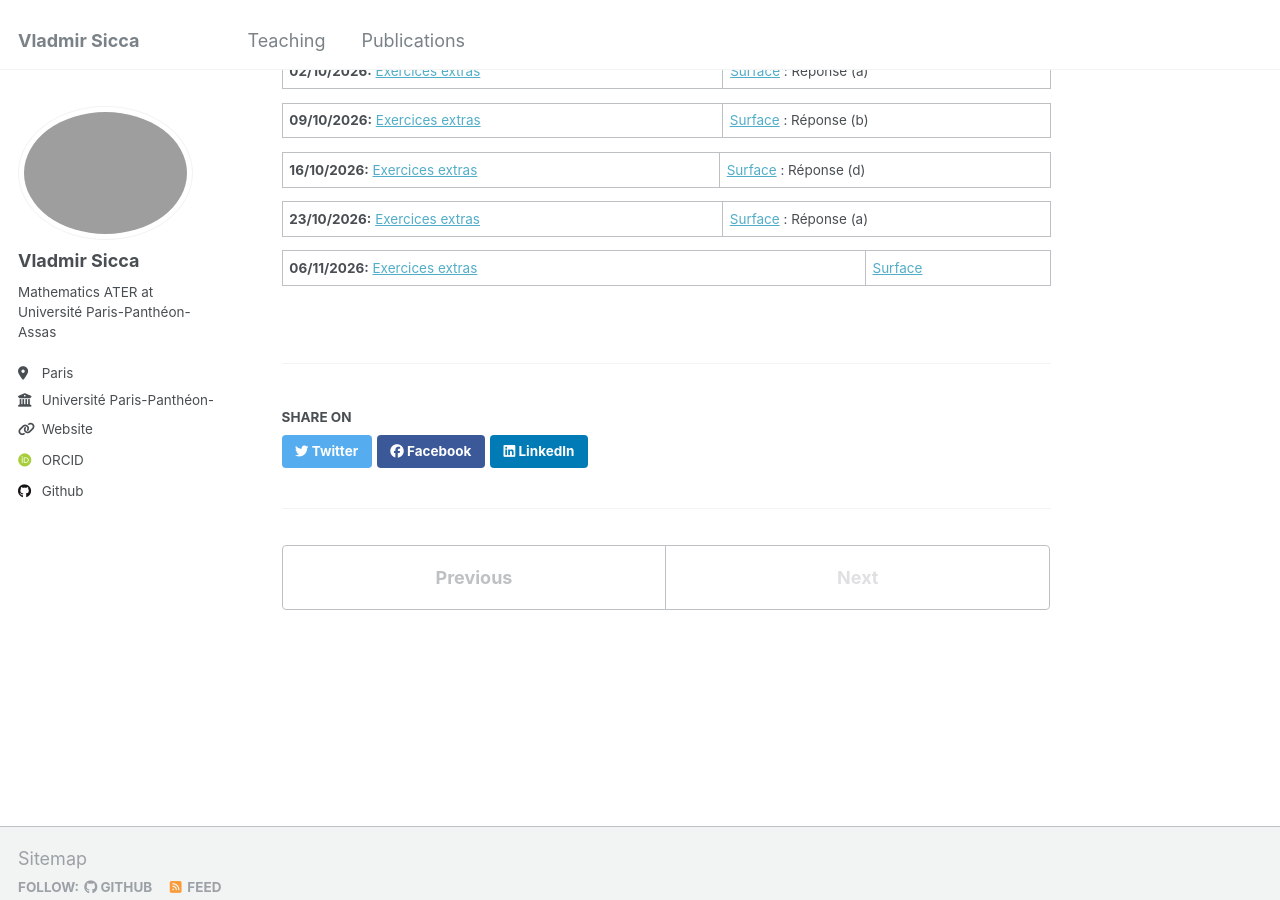
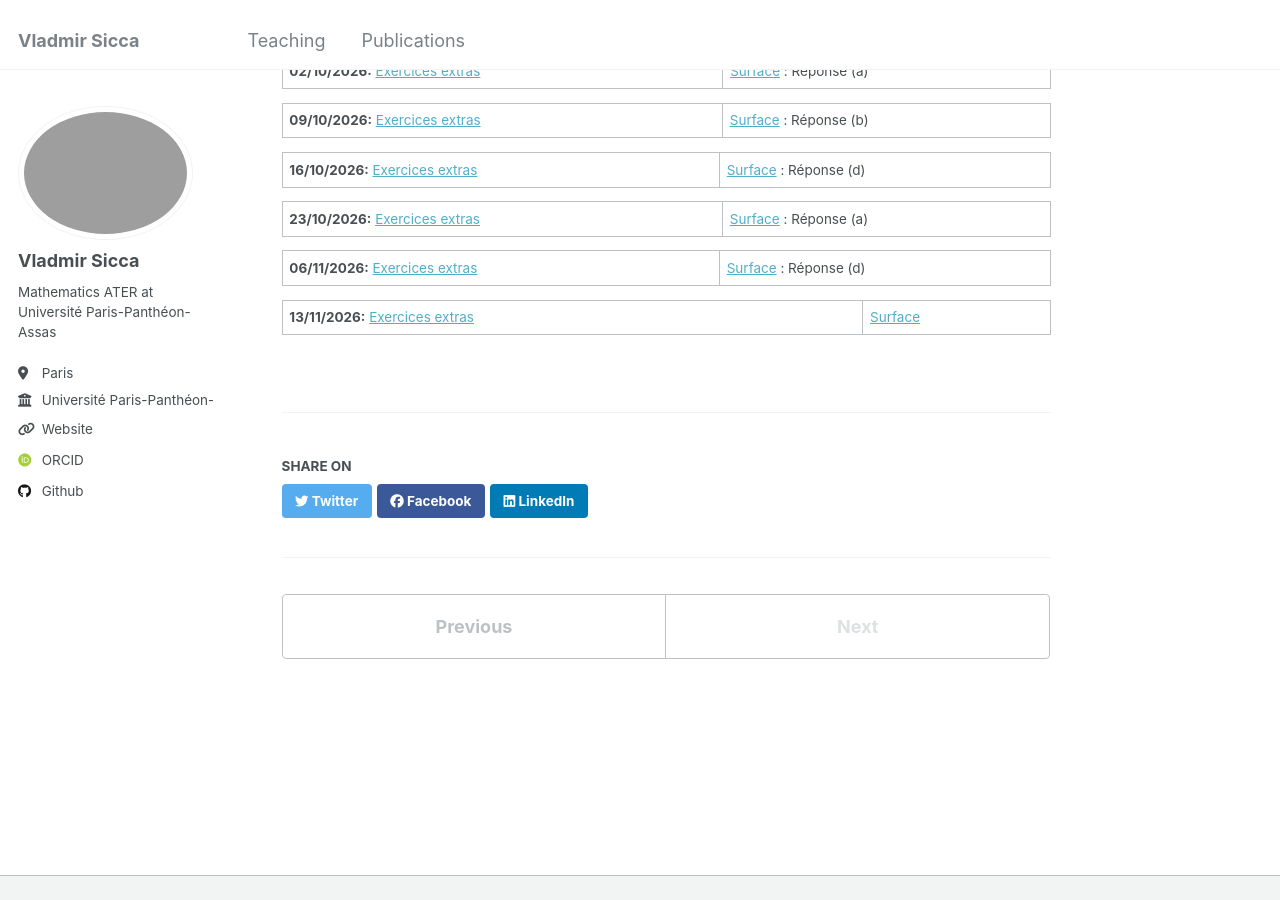
Before and after one commit to vladmirsicca/vladmirsicca.github.io, a Jekyll site: the page built from _teaching/2026_2_maths5_paris_assas.md, in a window 1280 px wide and 900 px high, scrolled down 1986 px. Built offline with Jekyll 4.4.1, drawn with Linux system fonts in a browser that asks for light colours; some web fonts are replaced.

Commit message:
Update 2026_2_maths5_paris_assas.md
Added new exercises

```diff
--- a/_teaching/2026_2_maths5_paris_assas.md
+++ b/_teaching/2026_2_maths5_paris_assas.md
@@ -77,4 +77,6 @@ On va avoir deux interros. Il faut aller aux interros dans la séance à laquell
 
 **23/10/2026:** [Exercices extras](https://drive.google.com/file/d/10LTPsBHl27tZ8MIPav7WePsOAdLYfLQp/view?usp=drive_link) | [Surface](https://drive.google.com/file/d/1Vn8emPU9XsHQpyJbtjOPBkKz5RWNFF9z/view?usp=drive_link) : Réponse (a)
 
-**06/11/2026:** [Exercices extras](https://drive.google.com/file/d/1ah79FuQiBqzEv33dY8cG2oqH9n0zdAlV/view?usp=drive_link) | [Surface](https://drive.google.com/file/d/1kuqKP4X-vhhJVwL4eP4Lp30m7sCG8B_h/view?usp=drive_link)
+**06/11/2026:** [Exercices extras](https://drive.google.com/file/d/1ah79FuQiBqzEv33dY8cG2oqH9n0zdAlV/view?usp=drive_link) | [Surface](https://drive.google.com/file/d/1kuqKP4X-vhhJVwL4eP4Lp30m7sCG8B_h/view?usp=drive_link) : Réponse (d)
+
+**13/11/2026:** [Exercices extras](https://drive.google.com/file/d/1OJX30eHv2eAzWrdtnzFhopwpaoe1fJT0/view?usp=sharing) | [Surface](https://drive.google.com/file/d/1mbdcgeLrCMgEEGBPDtpmoV1d0blDyIcm/view?usp=sharing)
```
